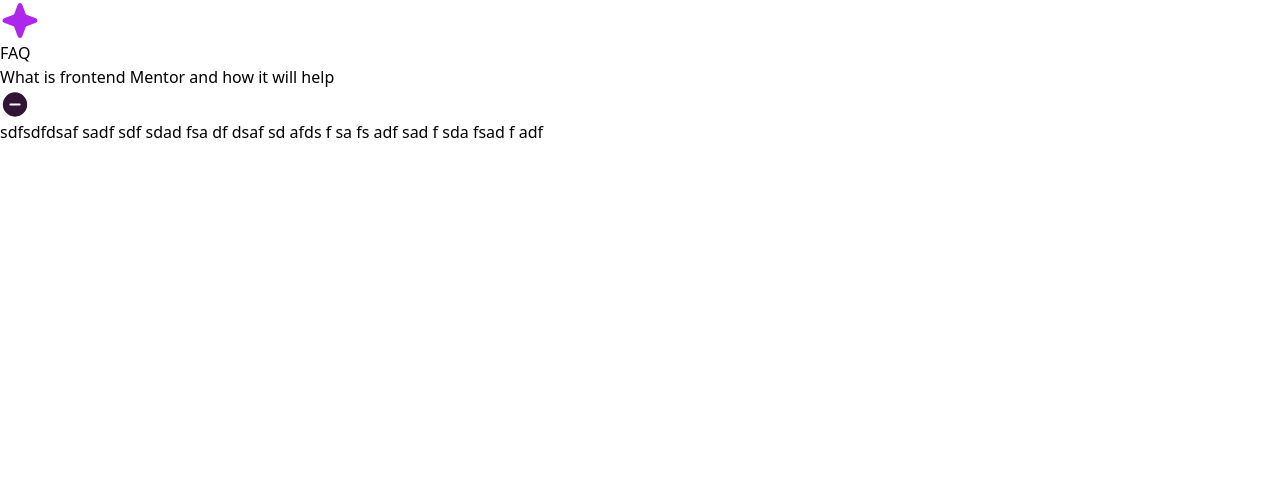
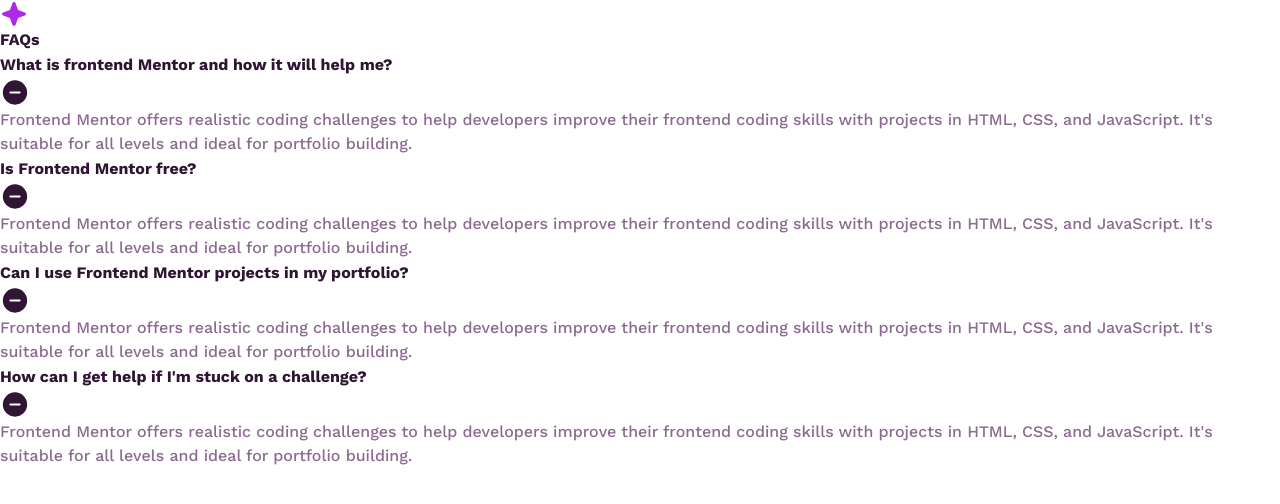
Before and after one commit to aqibzaib/faq-accordion-main-frontend-mentor-challenge, a React (Vite) app: page / in a window 1280 px wide. Shown: the top 504 px of the page. Built offline with nearby package versions, Linux system fonts and the light colour scheme.

Commit message:
add content

```diff
--- a/assets/images/icon-star.jsx
+++ b/assets/images/icon-star.jsx
@@ -2,8 +2,8 @@
   return (
     <svg
       xmlns="http://www.w3.org/2000/svg"
-      width="40"
-      height="41"
+      width="28"
+      height="28"
       fill="none"
       viewBox="0 0 40 41"
     >
--- a/index.html
+++ b/index.html
@@ -4,8 +4,13 @@
 <head>
   <meta charset="UTF-8" />
   <link rel="icon" type="image/svg+xml" href="/vite.svg" />
+
   <meta name="viewport" content="width=device-width, initial-scale=1.0" />
   <title>Vite + React</title>
+  <link rel="preconnect" href="https://fonts.googleapis.com">
+  <link rel="preconnect" href="https://fonts.gstatic.com" crossorigin>
+  <link href="https://fonts.googleapis.com/css2?family=Work+Sans:ital,wght@0,100..900;1,100..900&display=swap"
+    rel="stylesheet">
 </head>
 
 <body>
--- a/src/App.jsx
+++ b/src/App.jsx
@@ -9,30 +9,108 @@
   const toggleCollapse = () => {
     setIsCollapsed(!isCollapsed);
   };
+
   return (
     <>
-      <div className="border border-red-500 rounded-md w-[450px] h-[400px] m-auto px-8 py-8">
-        <div className="border border-black flex items-center justify-start gap-4">
+      <div className="border border-red-500 rounded-md w-[590px] h-[400px] m-auto px-8 py-8">
+        <div>
+          <div className=" flex items-center justify-start gap-4 pt-4 pb-6">
             <span>
               <IconStar />
             </span>
-          <h1 className="text-2xl"> FAQ</h1>
+            <h1 className="text-4xl"> FAQs</h1>
           </div>
           <div className="">
             <button
-            className="w-[100%] border border-black flex items-center justify-between "
+              className="w-[100%]  flex items-center justify-between border-t-2  pt-3 pb-3 border-red-900"
               onClick={toggleCollapse}
             >
-            <span>What is frontend Mentor and how it will help </span>
-            <span>{isCollapsed ? <IconMinus /> : <IconPlus />}</span>
+              <span>What is frontend Mentor and how it will help me?</span>
+              <span className="pl-5 pr-5 ">
+                {isCollapsed ? <IconMinus /> : <IconPlus />}
+              </span>
             </button>
             <div
-            className={`overflow-hidden transition-max-h duration-700 ease-in-out ${
+              className={`overflow-hidden transition-max-h duration-300 ease-in-out ${
                 isCollapsed ? "max-h-0" : "max-h-screen"
               }`}
             >
-            sdfsdfdsaf sadf sdf sdad fsa df dsaf sd afds f sa fs adf sad f sda
-            fsad f adf
+              <p className="pt-4 pb-4">
+                Frontend Mentor offers realistic coding challenges to help
+                developers improve their frontend coding skills with projects in
+                HTML, CSS, and JavaScript. It's suitable for all levels and
+                ideal for portfolio building.
+              </p>
+            </div>
+          </div>
+          <div className="">
+            <button
+              className="w-[100%]  flex items-center justify-between border-t-2  pt-3 pb-3 border-red-900 "
+              onClick={toggleCollapse}
+            >
+              <span className="">Is Frontend Mentor free?</span>
+              <span className="pl-5 pr-5 ">
+                {isCollapsed ? <IconMinus /> : <IconPlus />}
+              </span>
+            </button>
+            <div
+              className={`overflow-hidden transition-max-h duration-300 ease-in-out ${
+                isCollapsed ? "max-h-0" : "max-h-screen"
+              }`}
+            >
+              <p className="pt-4 pb-4">
+                Frontend Mentor offers realistic coding challenges to help
+                developers improve their frontend coding skills with projects in
+                HTML, CSS, and JavaScript. It's suitable for all levels and
+                ideal for portfolio building.
+              </p>
+            </div>
+          </div>
+          <div className="">
+            <button
+              className="w-[100%]  flex items-center justify-between border-t-2  pt-3 pb-3 border-red-900"
+              onClick={toggleCollapse}
+            >
+              <span>Can I use Frontend Mentor projects in my portfolio?</span>
+              <span className="pl-5 pr-5 ">
+                {isCollapsed ? <IconMinus /> : <IconPlus />}
+              </span>
+            </button>
+            <div
+              className={`overflow-hidden transition-max-h duration-300 ease-in-out ${
+                isCollapsed ? "max-h-0" : "max-h-screen"
+              }`}
+            >
+              <p className="pt-4 pb-4">
+                Frontend Mentor offers realistic coding challenges to help
+                developers improve their frontend coding skills with projects in
+                HTML, CSS, and JavaScript. It's suitable for all levels and
+                ideal for portfolio building.
+              </p>
+            </div>
+          </div>
+          <div className="">
+            <button
+              className="w-[100%]  flex items-center justify-between border-t-2  pt-3 pb-3 borde"
+              onClick={toggleCollapse}
+            >
+              <span>How can I get help if I'm stuck on a challenge?</span>
+              <span className="pl-5 pr-5 ">
+                {isCollapsed ? <IconMinus /> : <IconPlus />}
+              </span>
+            </button>
+            <div
+              className={`overflow-hidden transition-max-h duration-300 ease-in-out ${
+                isCollapsed ? "max-h-0" : "max-h-screen"
+              }`}
+            >
+              <p className="pt-4 pb-4">
+                Frontend Mentor offers realistic coding challenges to help
+                developers improve their frontend coding skills with projects in
+                HTML, CSS, and JavaScript. It's suitable for all levels and
+                ideal for portfolio building.
+              </p>
+            </div>
           </div>
         </div>
       </div>
--- a/src/index.css
+++ b/src/index.css
@@ -1,12 +1,33 @@
 @tailwind base;
 @tailwind components;
 @tailwind utilities;
-.collapse {
-  max-height: 0;
-  overflow: hidden;
-  transition: max-height 0.3s ease-out;
+h1 {
+  font-family: "Work Sans", sans-serif;
+  font-optical-sizing: auto;
+  font-weight: 700;
+  font-style: normal;
+
+  color: hsl(292, 42%, 14%);
 }
-
-.expanded {
-  max-height: 200px;
+span {
+  font-family: "Work Sans", sans-serif;
+  /* font-optical-sizing: auto; */
+  font-weight: 700;
+  font-style: normal;
+  /* font-size: "16px"; */
+  color: hsl(292, 42%, 14%);
 }
+p {
+  font-family: "Work Sans", sans-serif;
+  font-optical-sizing: auto;
+  font-weight: 500;
+  font-style: normal;
+  font-size: "16px";
+  color: hsl(292, 16%, 49%);
+  /* - White: hsl(0, 0%, 100%)
+- Light pink: hsl(275, 100%, 97%)
+- Grayish purple: hsl(292, 16%, 49%)
+- Dark purple: hsl(292, 42%, 14%) */
+}
+h1 {
+}
```
Lines whose indentation alone changed are shown as unchanged.
